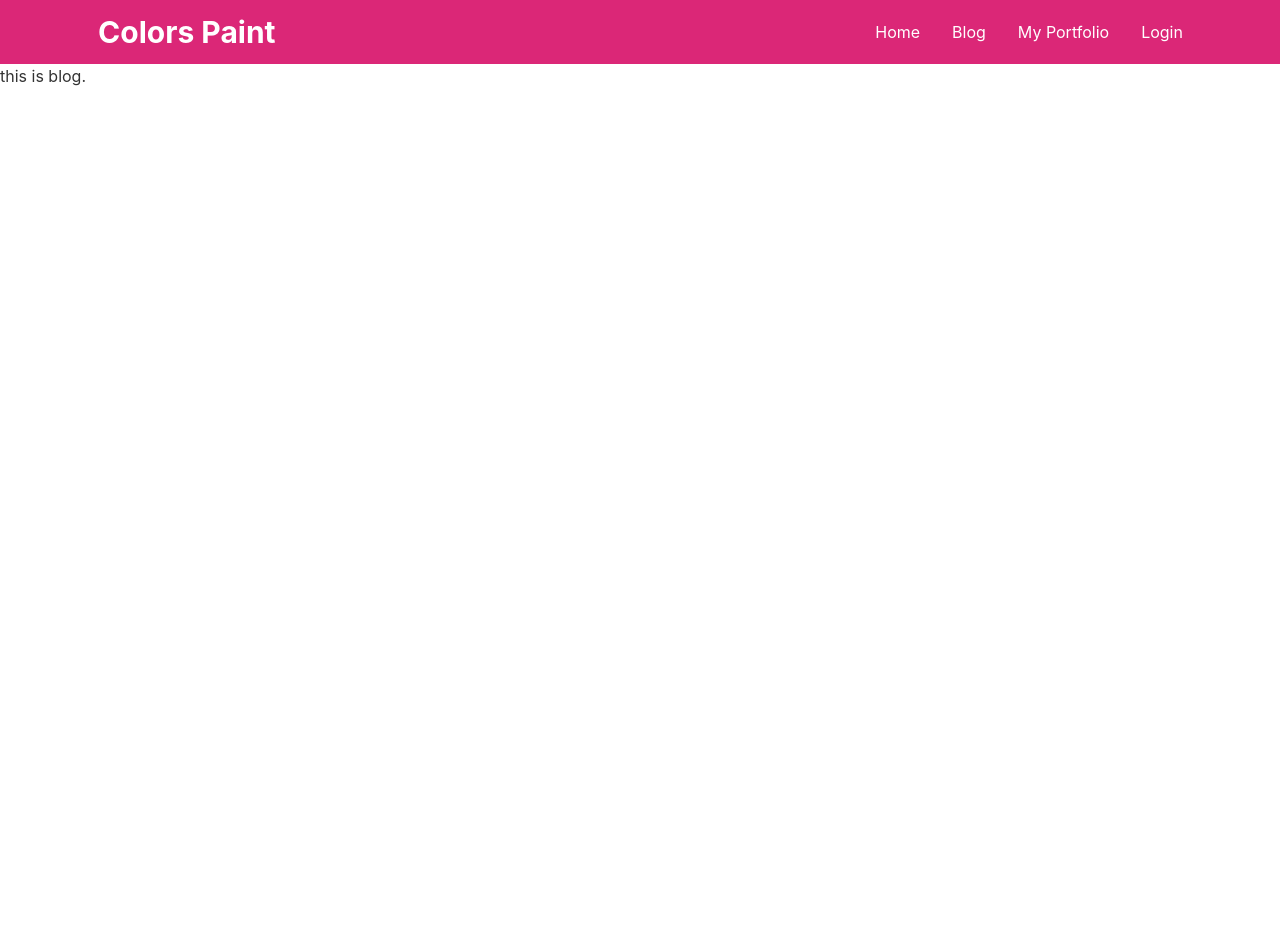
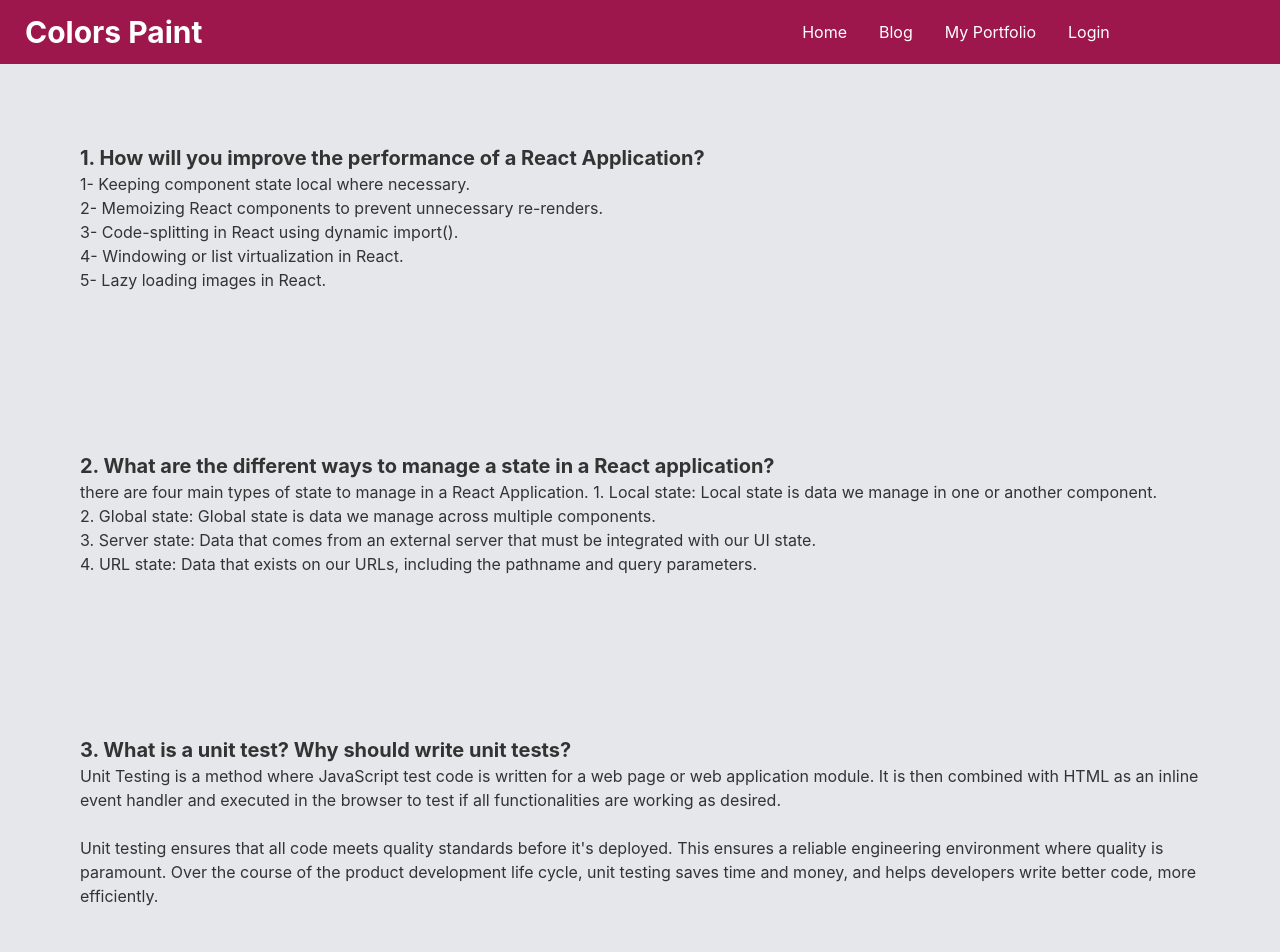
Before and after one commit to SantoSaha508/manufacturar-website-client, a React (Create React App) app: page /blog in a window 1280 px wide. Shown: the top 952 px of the page. Before the commit the page ends 800 px from the top, so only its background shows below. Built offline with nearby package versions, Linux system fonts and the light colour scheme.

Commit message:
add blog

```diff
--- a/src/Pages/Blog/Blog.js
+++ b/src/Pages/Blog/Blog.js
@@ -2,8 +2,47 @@ import React from 'react';
 
 const Blog = () => {
     return (
-        <div>
-            <h2>this is blog.</h2>
+        <div className='bg-gray-200'>
+            <div className='p-20'>
+                <h2 className='text-xl font-bold'>1. How will you improve the performance of a React Application?
+                </h2>
+                <p>1- Keeping component state local where necessary. <br />
+                    2- Memoizing React components to prevent unnecessary re-renders. <br />
+                    3- Code-splitting in React using dynamic import(). <br />
+                    4- Windowing or list virtualization in React. <br />
+                    5- Lazy loading images in React.
+                </p>
+            </div>
+
+            <div className='p-20'>
+                <h2 className='text-xl font-bold'>2. What are the different ways to manage a state in a React application?
+                </h2>
+                <p>
+                    there are four main types of state to manage in a React Application.
+                    1. Local state: Local state is data we manage in one or another component. <br />
+                    2. Global state: Global state is data we manage across multiple components. <br />
+                    3. Server state: Data that comes from an external server that must be integrated with our UI state. <br />
+                    4. URL state: Data that exists on our URLs, including the pathname and query parameters. <br />
+                </p>
+            </div>
+
+            <div className='p-20'>
+                <h2 className='text-xl font-bold'>3. What is a unit test? Why should write unit tests?
+                </h2>
+                <p>
+                    Unit Testing is a method where JavaScript test code is written for a web page or web application module. It is then combined with HTML as an inline event handler and executed in the browser to test if all functionalities are working as desired. <br /><br />
+                    Unit testing ensures that all code meets quality standards before it's deployed. This ensures a reliable engineering environment where quality is paramount. Over the course of the product development life cycle, unit testing saves time and money, and helps developers write better code, more efficiently.
+                </p>
+            </div>
+
+            <div className='p-20'>
+                <h2 className='text-xl font-bold'>3. You have an array of products. Each product has a name, price, description, etc. How will you implement a search to find products by name?
+                </h2>
+                <p>
+
+                </p>
+
+            </div>
         </div>
     );
 };
--- a/src/Pages/Shared/Navbar.js
+++ b/src/Pages/Shared/Navbar.js
@@ -9,8 +9,8 @@ const Navbar = () => {
         <li><Link to="/login">Login</Link></li>
     </>
     return (
-        <div className="navbar bg-pink-600 text-white">
-            <div className="navbar-start mx-auto">
+        <div className="navbar bg-pink-800 text-white">
+            <div className="navbar-start ">
                 <div className="dropdown">
                     <label tabindex="0" className="btn btn-ghost lg:hidden">
                         <svg xmlns="http://www.w3.org/2000/svg" className="h-5 w-5" fill="none" viewBox="0 0 24 24" stroke="currentColor"><path stroke-linecap="round" stroke-linejoin="round" stroke-width="2" d="M4 6h16M4 12h8m-8 6h16" /></svg>
```
